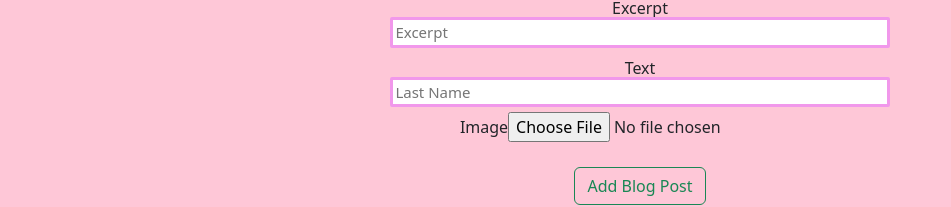
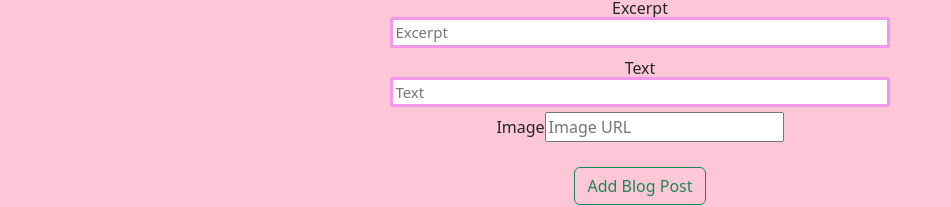
Before and after one commit to ggar46/blog, a React (Vite) app in the folder client/: page / in a window 1280 px wide. Shown: the part 274-481 px from the top of the page, without its empty margins (0-951 px from the left). Built offline with nearby package versions, Linux system fonts and the light colour scheme; no server answers.

Commit message:
Add url form field and reverse post order

```diff
--- a/client/src/App.css
+++ b/client/src/App.css
@@ -71,7 +71,11 @@ input[type=text] {
   margin-bottom: 7%;
 }
 
-
+img{
+  margin: auto;
+  text-align: center;
+  width: 40%;
+}
 /*
 img{
 
--- a/client/src/components/BlogCard.jsx
+++ b/client/src/components/BlogCard.jsx
@@ -23,14 +23,11 @@ const BlogCard = ({blogPost}) => {
         <Card>
 
             <Card.Body>
-
             <Card.Title>  {blogPost.title} </Card.Title>
+            <Card.Subtitle className="mb-2 text-muted">{blogPost.author}</Card.Subtitle>
             <p>{blogPost.date.substring(0,10)}</p>
-            <Card.Subtitle className="mb-2 text-muted">{blogPost.author}</Card.Subtitle>
-            <row>
             <Card.Img src={blogPost.image}/>
-            </row>
-            <Card.Text>{blogPost.text}</Card.Text>
+            <Card.Text>{blogPost.excerpt}</Card.Text>
                     <Link to={`/blog/${blogPost.id_blog}`} > Click here to Read This Blog</Link>
 
             {/* <Button variant="outline-danger" onClick={()=>{onDelete(blogPost)}} style={{padding: '0.6em', marginRight:'0.9em'}}><ioicons.IoTrash/></Button>
--- a/client/src/components/Form.jsx
+++ b/client/src/components/Form.jsx
@@ -36,7 +36,7 @@ const MyForm = ({ onSaveBlogPost }) => {
     }
 
     const handleImageChange = (event) => {
-        const image = event.target.file;
+        const image = event.target.value;
         setFormUserInput((formUserInput) => ({ ...formUserInput, image}));
     }
 
@@ -136,14 +136,26 @@ const MyForm = ({ onSaveBlogPost }) => {
                 <Form.Label>Text</Form.Label>
                 <input
                     type="text"
-                    id="add-user-lastname"
-                    placeholder="Last Name"
+                    id="add-text"
+                    placeholder="Text"
                     required
                     value={formUserInput.text}
                     onChange={handleTextChange}
                 />
             </Form.Group>
 
+            <Form.Group>
+                <Form.Label>Image</Form.Label>
+                <input
+                    type="url"
+                    id="add-image-url"
+                    placeholder="Image URL"
+                    required
+                    value={formUserInput.image}
+                    onChange={handleImageChange}
+                />
+            </Form.Group>
+{/*
             <Form.Group>
                 <Form.Label>Image</Form.Label>
                 <input
@@ -155,7 +167,7 @@ const MyForm = ({ onSaveBlogPost }) => {
                     value={formUserInput.image}
                     onChange={handleImageChange}
                 />
-            </Form.Group>
+            </Form.Group> */}
 
             <Form.Group>
             <Button id="submit" type="submit" variant="outline-success">{formUserInput.id_blog ? "Edit Student" : "Add Blog Post"}</Button>
--- a/client/src/components/ListBlog.jsx
+++ b/client/src/components/ListBlog.jsx
@@ -41,7 +41,7 @@ const ListStudents = () => {
             <ul>
                 {blogPostsFromDB.map((blogPost) => {
                     return <li key={blogPost.id_blog}> <BlogCard blogPost={blogPost}/></li>
-                })}
+                }).reverse()}
             </ul>
         </div>
 
```
